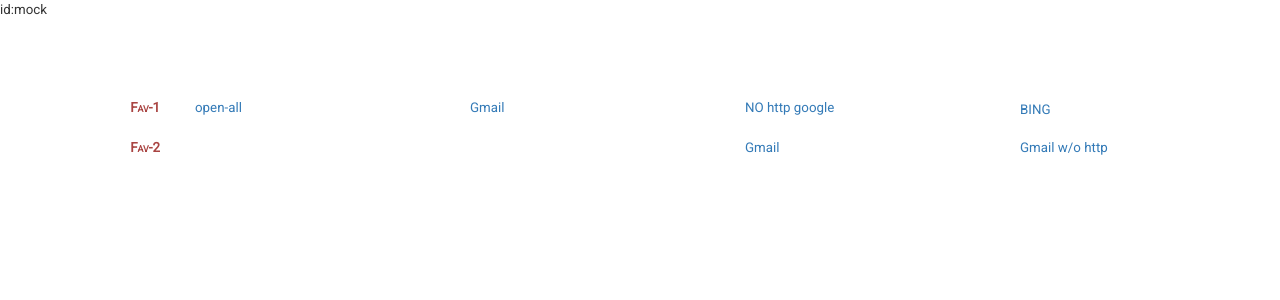
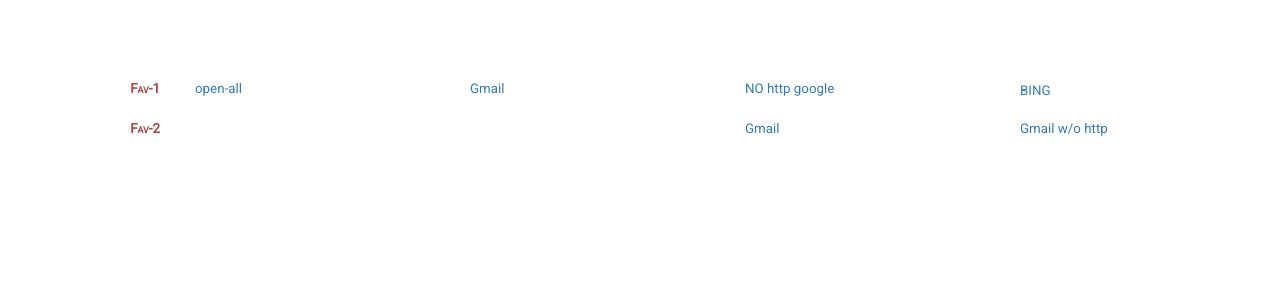
Before and after one commit to jmjcando/bookmarks, an Angular app: page /mock in a window 1280 px wide. Shown: the top 300 px of the page. Built offline with nearby package versions, Linux system fonts and the light colour scheme.

Commit message:
misc - clean up jmjComp html

```diff
--- a/src/app/jmj/jmj.component.html
+++ b/src/app/jmj/jmj.component.html
@@ -1,8 +1,7 @@
 <div class="jmj-container">
-  id:{{id}}
   <div class="zcontainer-fluid app-3-content">
     <dl class="dl-horizontal">
-      <span *ngFor="let folder of data">
+      <ng-container *ngFor="let folder of data">
         <br />
         <dt id="bk_{{folder.title}}" class="text-danger">
           {{folder.title}}
@@ -17,7 +16,7 @@
           </div>
 
         </dd>
-      </span>
+      </ng-container>
     </dl>
   </div>
 </div>
```
Lines whose indentation alone changed are shown as unchanged.
